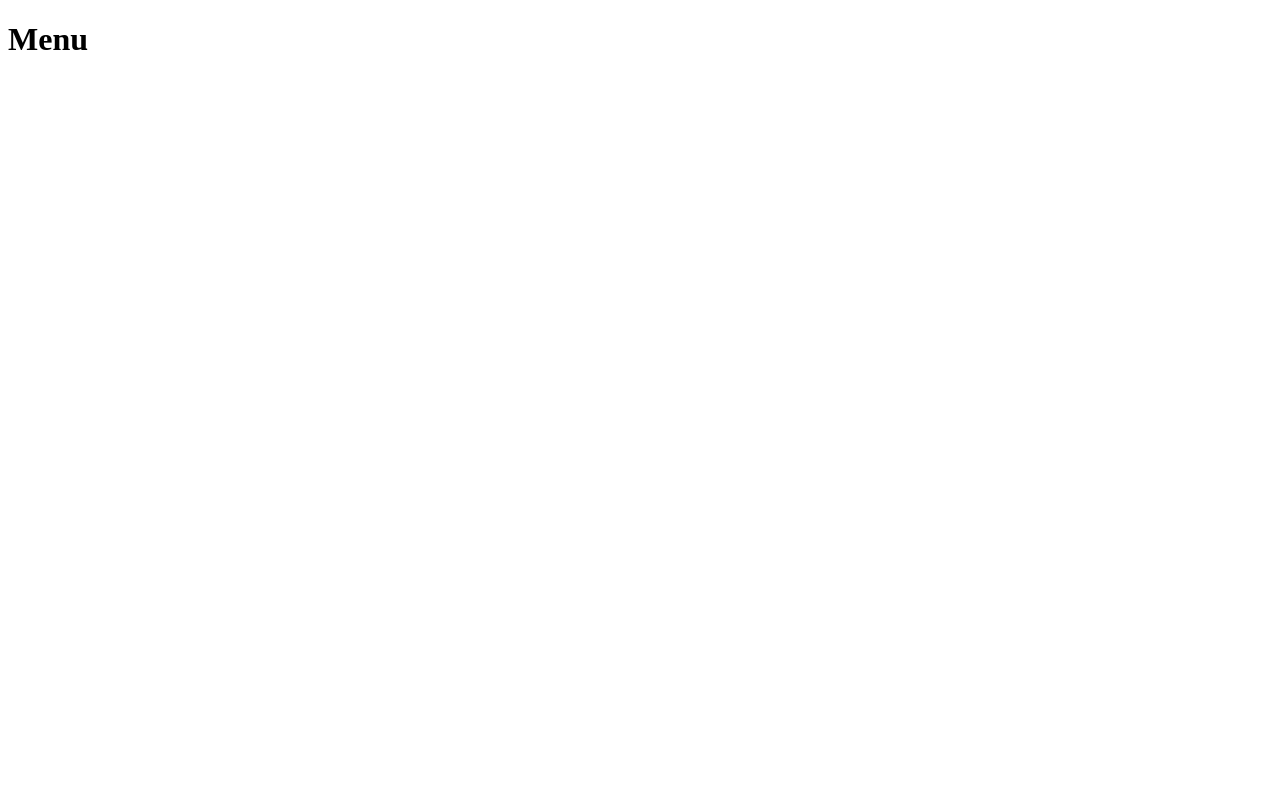
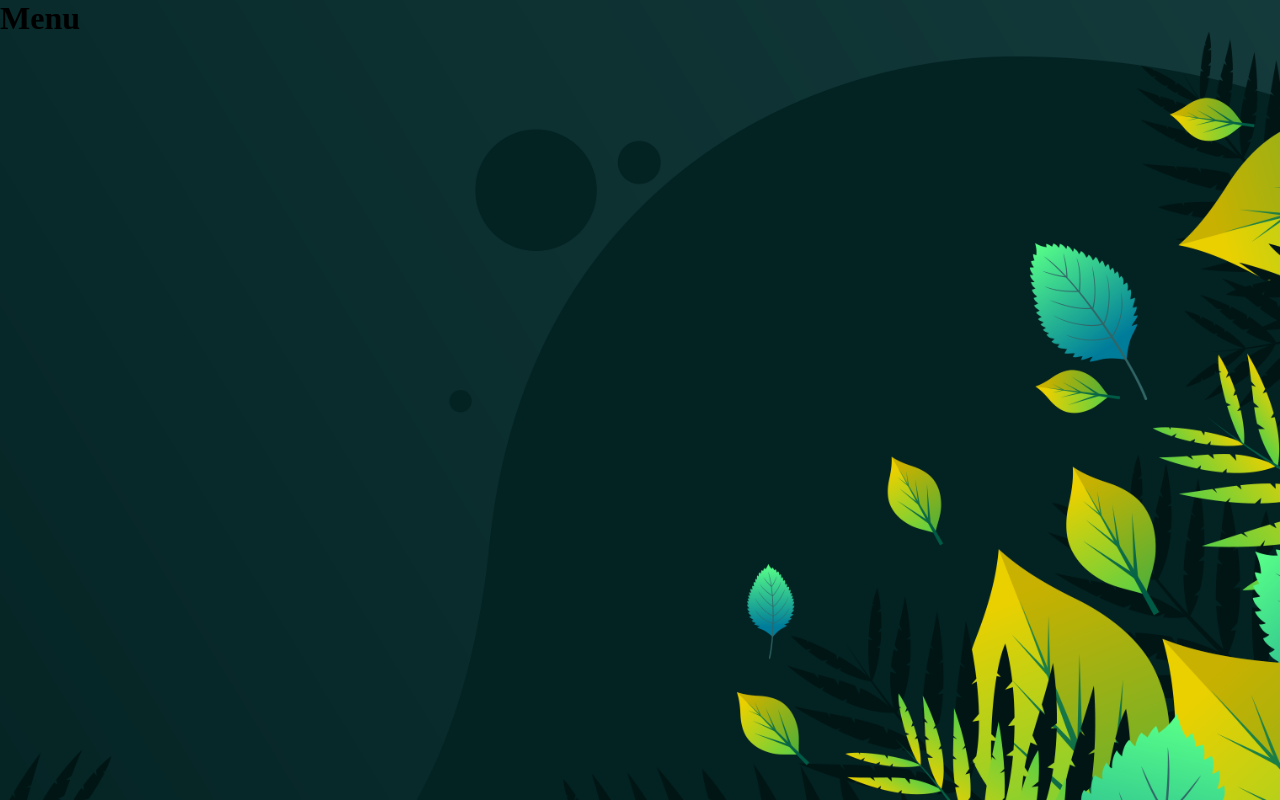
Before and after one commit to fabiocotta/MenuResponsivo, a plain HTML site: page Src/index.html in a window 1280 px wide. Drawn offline with Linux system fonts and the light colour scheme.

Commit message:
Commit arquivos
Commit atualizando arquivos

```diff
--- a/Src/index.html
+++ b/Src/index.html
@@ -4,6 +4,7 @@
     <meta charset="UTF-8">
     <meta name="viewport" content="width=device-width, initial-scale=1.0">
     <title>Criando menu responsivo</title>
+    <link rel="stylesheet" href="style.css">
 </head>
 <body>
     <h1>Menu</h1>
--- a/Src/style.css
+++ b/Src/style.css
@@ -0,0 +1,12 @@
+* {
+    margin: 0;
+    padding: 0;
+}
+
+body{
+    min-height: 100vh;
+    background-image: url("images/fundo.png");
+    background-size: cover;
+    background-repeat: no-repeat;
+    background-position: center;
+}
```
Also changed, not shown: Src/images/fundo.png (added).
